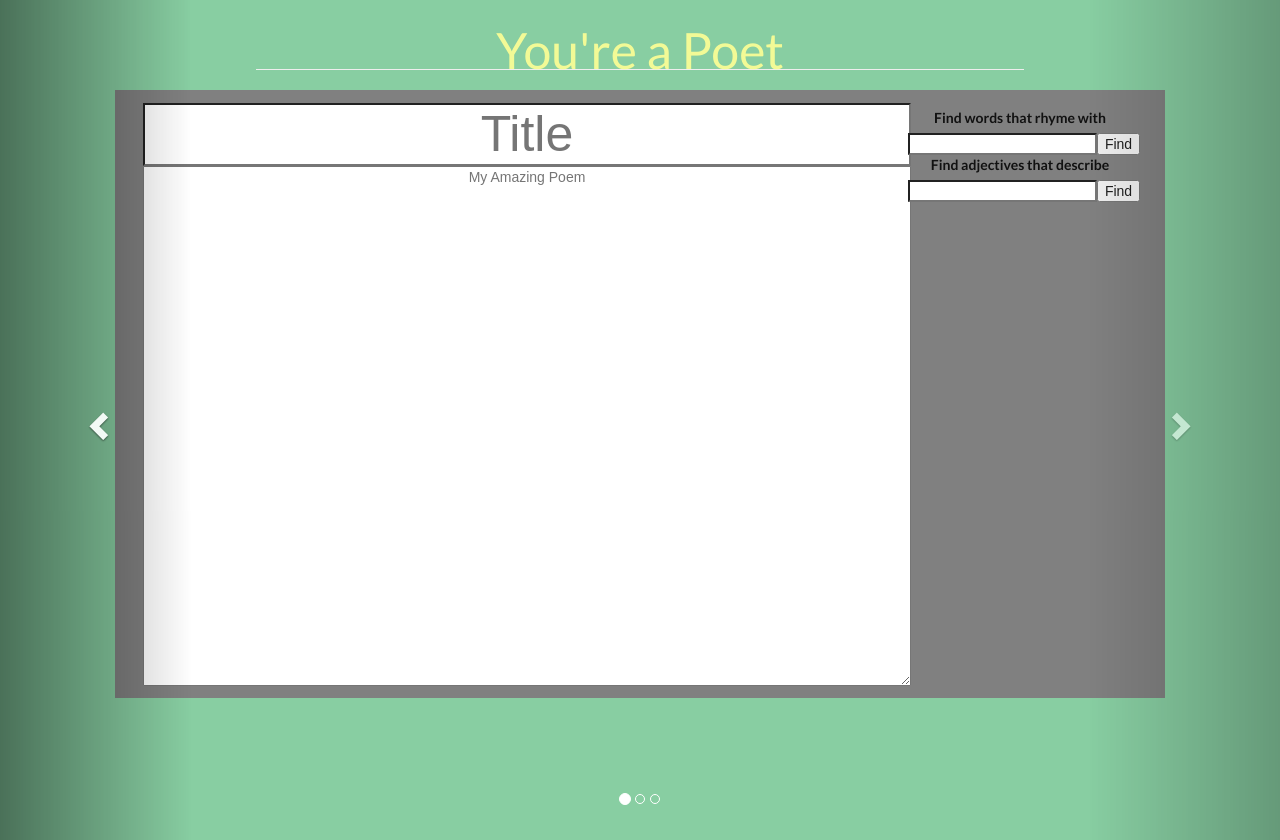
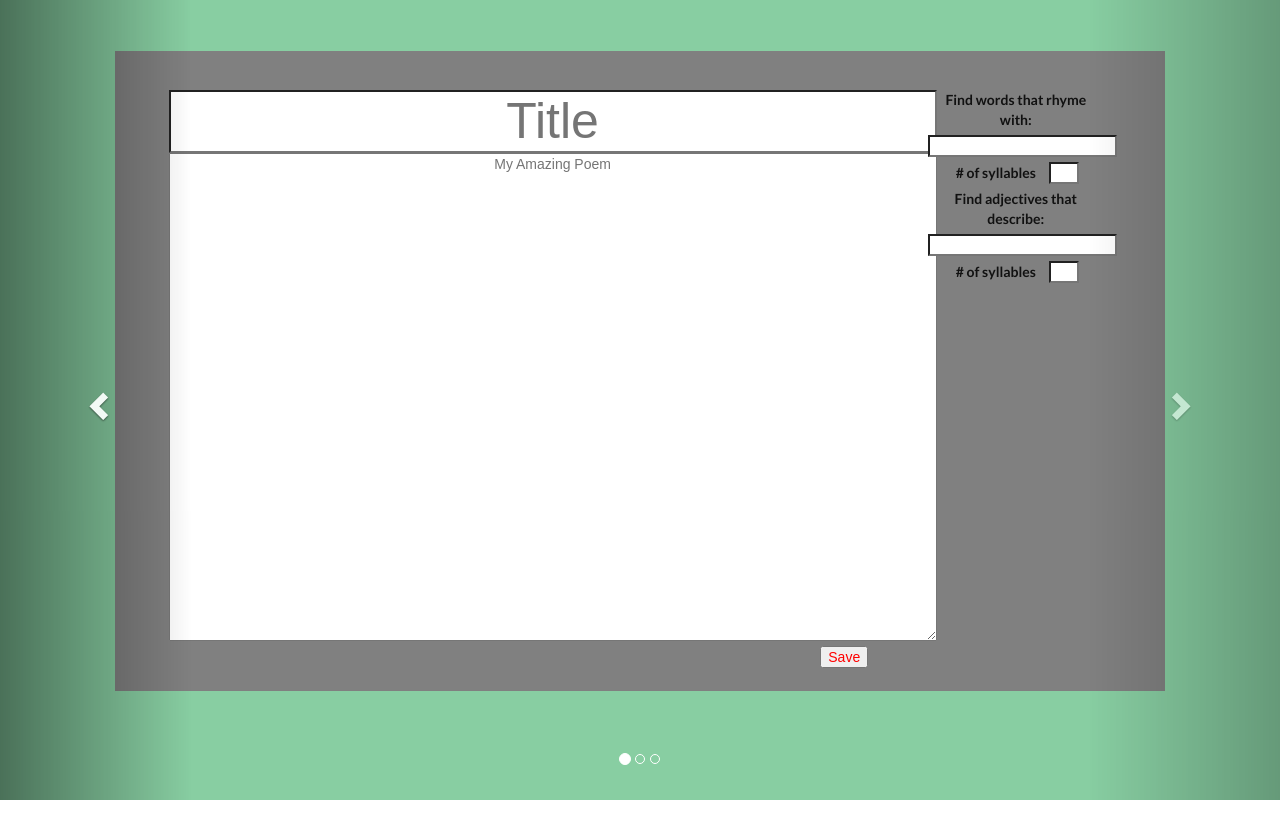
Before and after one commit to angelicawink/OpenBook-frontend, a React (Create React App) app: page /vent in a window 1280 px wide. After the commit the page ends 800 px from the top, so only its background shows below. Built offline with nearby package versions, Linux system fonts and the light colour scheme.

Commit message:
began poem display feature

```diff
--- a/src/App.css
+++ b/src/App.css
@@ -28,12 +28,21 @@ select.form-group{
 
 }
 
+.syllable-input{
+  width: 30px;
+  margin: 5px;
+}
+
 div#rhyme-results{
   text-align: center;
   overflow: auto;
-  height: 61vh;
-  width: 100%;
+  height: 45vh;
+  width: 95%;
   color: white;
+  border-style: solid;
+  display: inline-block;
+  /* margin-left: auto;
+  margin-right: auto; */
 }
 
 .rhyme-item{
@@ -51,7 +60,11 @@ div#rhyme-results{
 
 .rhyme-holder{
   text-align: center;
-  padding: 5px;
+  /* margin-left: 30px; */
+  padding-left: 45px;
+  height: 75vh;
+  /* background-color: red; */
+  /* margin-left: 5px; */
 }
 
 #click-to-vent{
@@ -230,7 +243,7 @@ div.Box-1.bottom-right{
   margin: 5px;
 }
 
-.page-header.poetry, .poem-title{
+.poem-title{
   text-align: center;
   width: 60vw;
   font-size: 50px;
@@ -238,10 +251,14 @@ div.Box-1.bottom-right{
   margin-right: auto;
 }
 
+.poetry-container{
+  padding: 2%;
+}
+
 .poem-body{
   text-align: center;
   width: 60vw;
-  height: 65vh;
+  height: 61vh;
   /* background-color: red; */
 }
 
@@ -250,8 +267,8 @@ div.Box-1.bottom-right{
 }
 
 .container.poetry{
-  padding: 1%;
-  height: 76vh;
+  padding: 3%;
+  height: 80vh;
   width: 82vw;
   background-color: grey;
 }
@@ -669,6 +686,12 @@ div.journal-search.master {
   padding: 15px;
 }
 
+#save-poem{
+  /* margin-left: 30px; */
+  float: right;
+  color: red;
+}
+
 div.journal-search.saved{
   /* background-color: rgba(223, 203, 168, .9); */
   max-height: 60vh;
--- a/src/App.js
+++ b/src/App.js
@@ -7,7 +7,8 @@ import JournalSearch from './Components/JournalSearch'
 import { Route, withRouter, Switch } from 'react-router-dom';
 import MyNavBar from './Components/MyNavBar';
 import { fetchVerifyUser } from './FETCHES'
-import { chartLabels, pieChartColors } from './data'
+import { chartLabels, pieChartColors } from './data';
+import Wallow from './Components/Wallow';
 
 class App extends Component {
   constructor(){
@@ -88,6 +89,10 @@ class App extends Component {
 
   toVent = () => {
     this.props.history.push('/vent');
+  }
+
+  toWallow = () => {
+    this.props.history.push('/wallow');
   }
 
   toSearch = () => {
@@ -224,7 +229,7 @@ class App extends Component {
     return (
       <Fragment>
         {this.state.user ?
-          <MyNavBar logout={this.logout} toVent={this.toVent} toSearch={this.toSearch}/>
+          <MyNavBar logout={this.logout} toVent={this.toVent} toSearch={this.toSearch} toWallow={this.toWallow}/>
           :
           null
         }
@@ -260,6 +265,10 @@ class App extends Component {
                   savedEntryIDs={this.state.savedEntryIDs}
                   deleteSavedEntry={this.deleteSavedEntry}
                   addSavedEntry={this.addSavedEntry}/>}/>
+
+            <Route exact path='/wallow' render={(props) =>
+                <Wallow {...props}
+                  user={this.state.user}/>}/>
           </Switch>
       </Fragment>
     );
--- a/src/Components/MyNavBar.js
+++ b/src/Components/MyNavBar.js
@@ -25,6 +25,10 @@ class MyNavBar extends Component {
                 commiserate
               </NavItem>
 
+              <NavItem onClick={this.props.toWallow}>
+                wallow
+              </NavItem>
+
               <NavItem onClick={this.props.logout}>
                 sign out
               </NavItem>
--- a/src/Components/Poem.js
+++ b/src/Components/Poem.js
@@ -5,6 +5,7 @@ class Poem extends Component {
     super(props);
     this.state={
       content: '',
+      title: ''
     }
   }
 
@@ -14,21 +15,56 @@ class Poem extends Component {
     })
   }
 
+  setTitle = (event) => {
+    this.setState({
+      title: event.target.value
+    })
+  }
+
   componentDidUpdate(prevProps){
     if (this.props.wordToAdd !== prevProps.wordToAdd){
       this.setState({
-        content: this.state.content.concat(this.props.wordToAdd)
+        content: this.state.content.concat(" " + this.props.wordToAdd)
       })
     }
   }
 
+  savePoem = () => {
+    let token = localStorage.getItem('token')
+    let userID = this.props.user.id;
+    let newTitle = this.state.title;
+    let newContent = this.state.content;
+
+
+    fetch(`http://localhost:3000/api/v1/poems`, {
+      method: "POST",
+      headers: {
+        "Content-Type" : "application/json",
+        "Accept" : "application/json",
+        "Authorization" : `Bearer ${token}`
+      },
+      body: JSON.stringify({
+        user_id: userID,
+        title: newTitle,
+        content: newContent
+      })
+    })
+    .then(res => res.json()).then(data => {
+      console.log(data);
+      this.props.togglePoetryDisplay()
+    })
+  }
 
   render(){
     return(
       <>
         <div className="col-xs-9">
           <form>
-            <input type="text" placeholder="Title" className="poem-title"/>
+            <input
+              type="text"
+              placeholder="Title"
+              className="poem-title"
+              onChange={this.setTitle}/>
             <textarea
               id="poem-textarea"
               onChange={this.handleChange}
@@ -37,6 +73,10 @@ class Poem extends Component {
               value={this.state.content}>
             </textarea>
           </form>
+          <button
+            onClick={this.savePoem}
+            id="save-poem"
+            >Save</button>
         </div>
       </>
     )
--- a/src/Components/Poetry.js
+++ b/src/Components/Poetry.js
@@ -4,6 +4,7 @@ import RhymeFinder from './RhymeFinder';
 
 class Poetry extends Component{
   state={
+    showPoemForm: true,
     wordToAdd: null
   }
 
@@ -13,19 +14,35 @@ class Poetry extends Component{
     })
   }
 
+  togglePoetryDisplay = () => {
+    this.setState({
+      showPoemForm: !this.state.showPoemForm
+    })
+  }
+
   render(){
     return(
       <>
-        <div className="page-header poetry">
-          You're a Poet
+        <div className="poetry-container">
         </div>
+        {this.state.showPoemForm ?
 
-        <div className="container poetry">
-          <Poem
-            wordToAdd={this.state.wordToAdd}/>
-          <RhymeFinder
-            addWord={this.addWord}/>
-        </div>
+          <div className="container poetry">
+            <Poem
+              user={this.props.user}
+              wordToAdd={this.state.wordToAdd}
+              togglePoetryDisplay={this.togglePoetryDisplay}/>
+            <RhymeFinder
+              addWord={this.addWord}/>
+          </div>
+
+          :
+          <div className="container poetry">
+            You're amazing.
+            <button onClick={this.togglePoetryDisplay}>Write another</button>
+            <button onClick={() => this.props.history.push('/wallow')}>Go To My Poems</button>
+          </div>
+        }
 
       </>
     )
--- a/src/Components/RhymeForm.js
+++ b/src/Components/RhymeForm.js
@@ -31,21 +31,26 @@ class RhymeForm extends Component {
     return(
       <div>
         <form onSubmit={this.handleSubmit}>
-          <label>Find words that rhyme with</label>
+          <label>Find words that rhyme with:</label>
           <input
             type="text"
             onChange={this.handleChange}
             name="rhymeWord"
             value={this.state.rhymeWord}/>
-          <button>Find</button>
+          <br></br>
 
-          <label>Find adjectives that describe</label>
+          <label># of syllables</label>
+          <input type="text" className="syllable-input"/>
+
+          <label>Find adjectives that describe:</label>
           <input
             type="text"
             onChange={this.handleChange}
             name="adjectiveWord"
             value={this.state.adjectiveWord}/>
-          <button>Find</button>
+          <br></br>
+          <label># of syllables</label>
+          <input type="text" className="syllable-input"/>
         </form>
       </div>
     )
--- a/src/Components/Vent.js
+++ b/src/Components/Vent.js
@@ -32,7 +32,9 @@ class Vent extends Component {
           >
 
           <Carousel.Item>
-            <Poetry/>
+            <Poetry
+              {...this.props}
+              user={this.props.user}/>
           </Carousel.Item>
 
           <Carousel.Item>
@@ -40,7 +42,9 @@ class Vent extends Component {
           </Carousel.Item>
 
           <Carousel.Item>
-            <img width={900} height={500} src="https://static.rgscdn.com/images/xl/701702.jpg?v=100749425435-1" alt="heart"/>
+            <div className="container poetry">
+              We're all gonna die one day. Nothing Lasts forever. I'm ok. You're ok.
+            </div>
           </Carousel.Item>
 
         </Carousel>
--- /dev/null
+++ b/src/Components/Wallow.js
@@ -0,0 +1,16 @@
+import React, { Component } from 'react';
+
+class Wallow extends Component {
+  render(){
+    return(
+      <div className="container poetry">
+        <div>
+          {this.props.user ?
+            this.props.user.poems.map(poem => <h3>{poem.title}</h3>):null}
+        </div>
+      </div>
+    )
+  }
+}
+
+export default Wallow
```
